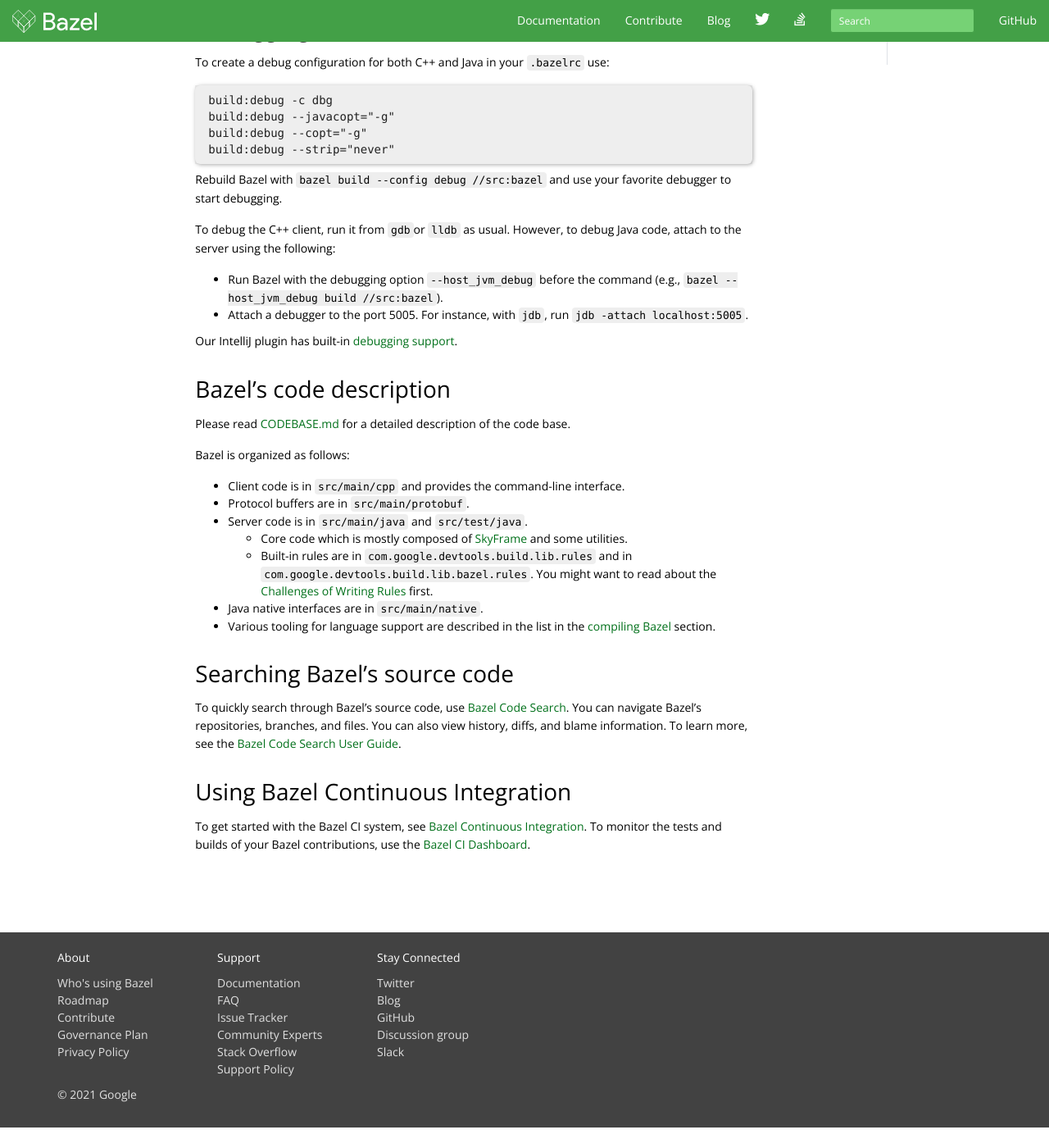
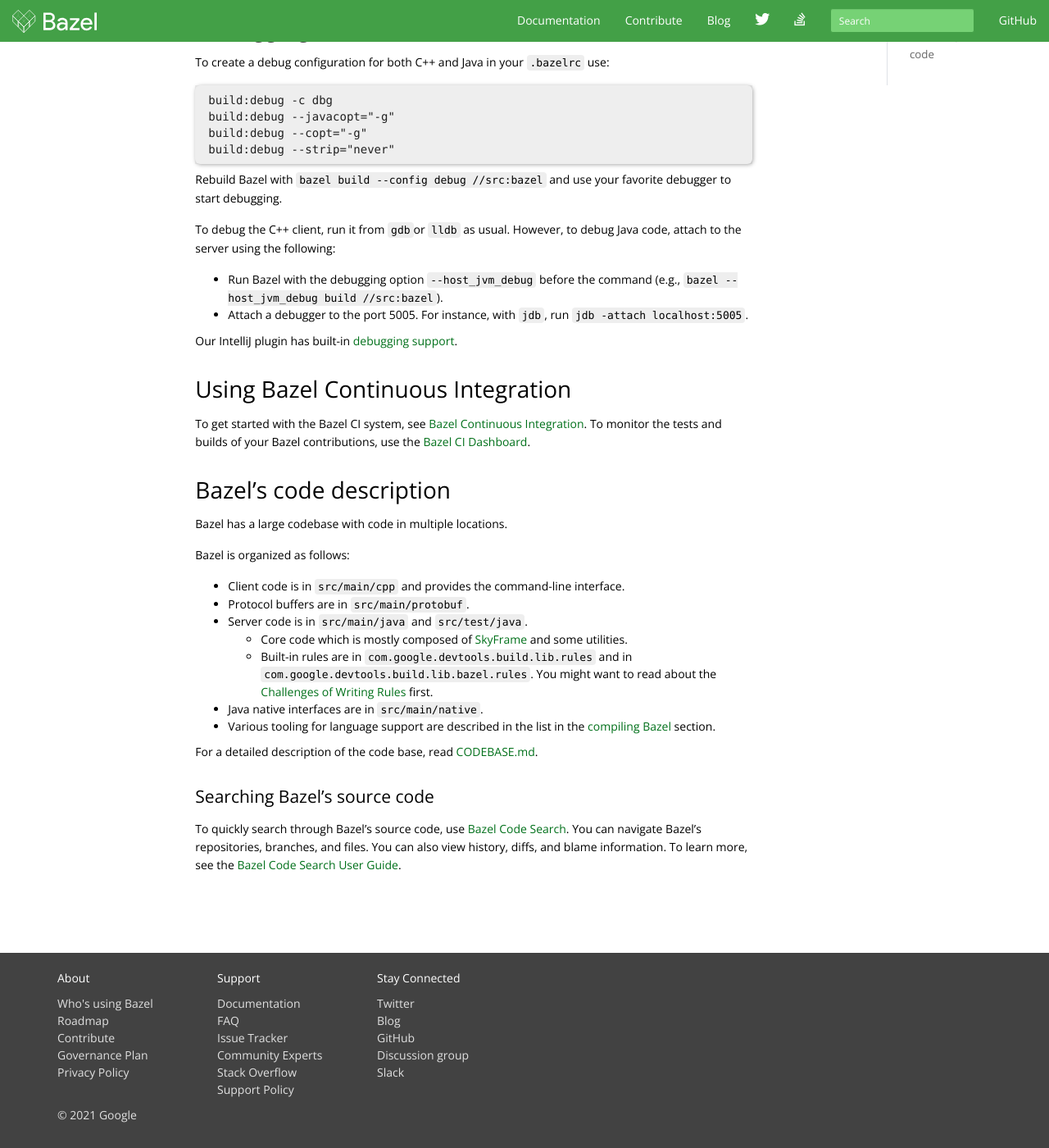
Before and after one commit to bazelbuild/bazel-website, a Jekyll site: the page built from basics/getting_started.md, in a window 1280 px wide and 1400 px high, scrolled down 1854 px. Shown: the whole window at 82% size. Built offline with Jekyll 4.4.1, drawn with Linux system fonts in a browser that asks for light colours; nearby versions of some CDN libraries; library files that are not in the unit come from our copies; comment, search, counter and statistics services are not loaded; the table of contents is made by our own code; before the commit the page ends 3229 px from its top, so only the background shows below that; some of the changed text lies outside the part shown.

Commit message:
More editorial updates

```diff
--- a/basics/getting_started.md
+++ b/basics/getting_started.md
@@ -82,7 +82,7 @@
 `//src/tools/...` and their directories contain README files describing their
 respective utility.
 
-When modifying Bazel,
+When modifying Bazel:
 1. Build a distribution archive with `bazel build //:bazel-distfile`.
 1. Unzip the archive in a new empty directory.
 1. Run `bash compile.sh all` there.
@@ -118,10 +118,13 @@
 
 Our IntelliJ plugin has built-in [debugging support](https://ij.bazel.build/docs/run-configurations.html).
 
+## Using Bazel Continuous Integration
+
+To get started with the Bazel CI system, see [Bazel Continuous Integration](https://github.com/bazelbuild/continuous-integration/blob/master/buildkite/README.md). To monitor the tests and builds of your Bazel contributions, use the [Bazel CI Dashboard](https://ci.bazel.build/).
+
 ## Bazel's code description
 
-Please read [CODEBASE.md](https://github.com/bazelbuild/bazel/blob/master/CODEBASE.md)
-for a detailed description of the code base.
+Bazel has a large codebase with code in multiple locations.
 
 Bazel is organized as follows:
 
@@ -137,11 +140,10 @@
 *  Various tooling for language support are described in the list in the
    [compiling Bazel](#compile-bazel) section.
 
-## Searching Bazel's source code
+For a detailed description of the code base, read
+[CODEBASE.md](https://github.com/bazelbuild/bazel/blob/master/CODEBASE.md).
+
+### Searching Bazel's source code
 
 To quickly search through Bazel's source code, use [Bazel Code Search](https://source.bazel.build/). You can navigate Bazel's repositories, branches, and files. You can also view history, diffs, and blame information. To learn more, see the
 [Bazel Code Search User Guide](https://www.bazel.build/browse-and-search-user-guide.html).
-
-## Using Bazel Continuous Integration
-
-To get started with the Bazel CI system, see [Bazel Continuous Integration](https://github.com/bazelbuild/continuous-integration/blob/master/buildkite/README.md). To monitor the tests and builds of your Bazel contributions, use the [Bazel CI Dashboard](https://ci.bazel.build/).
```
